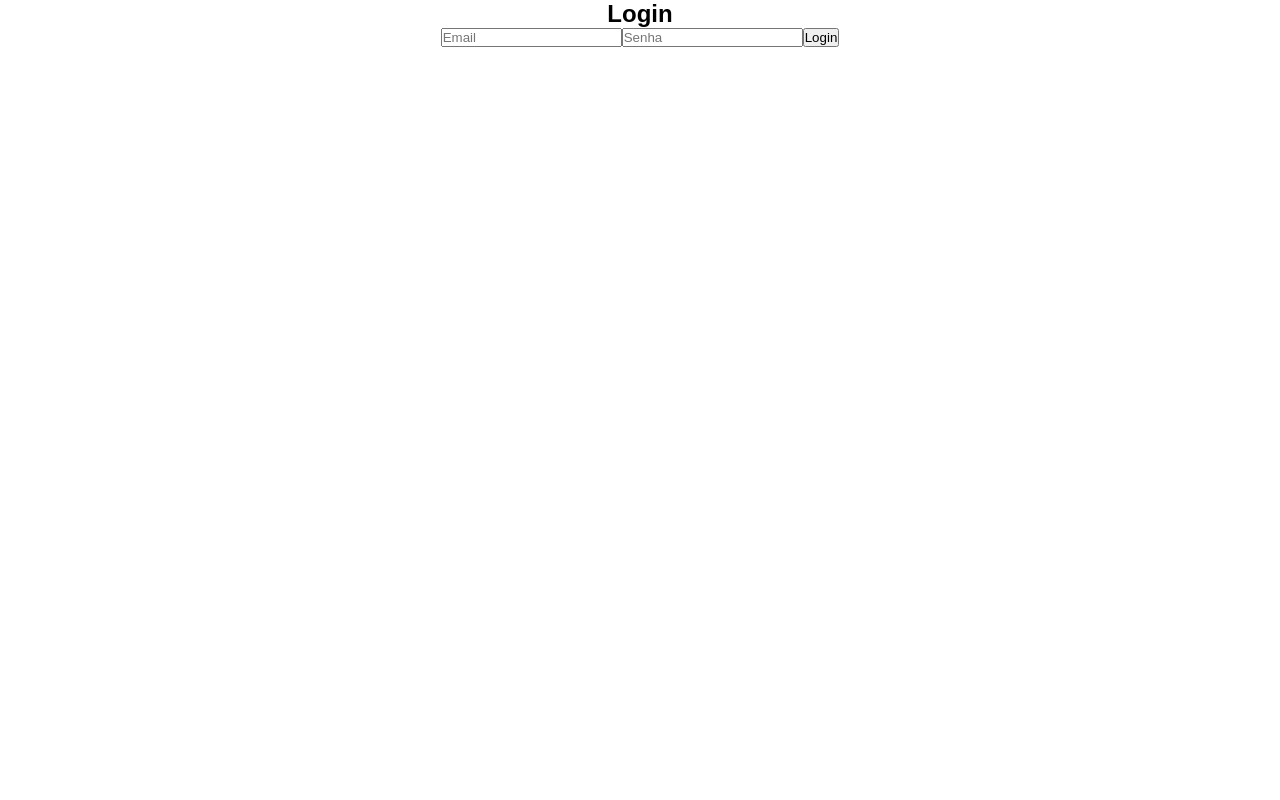
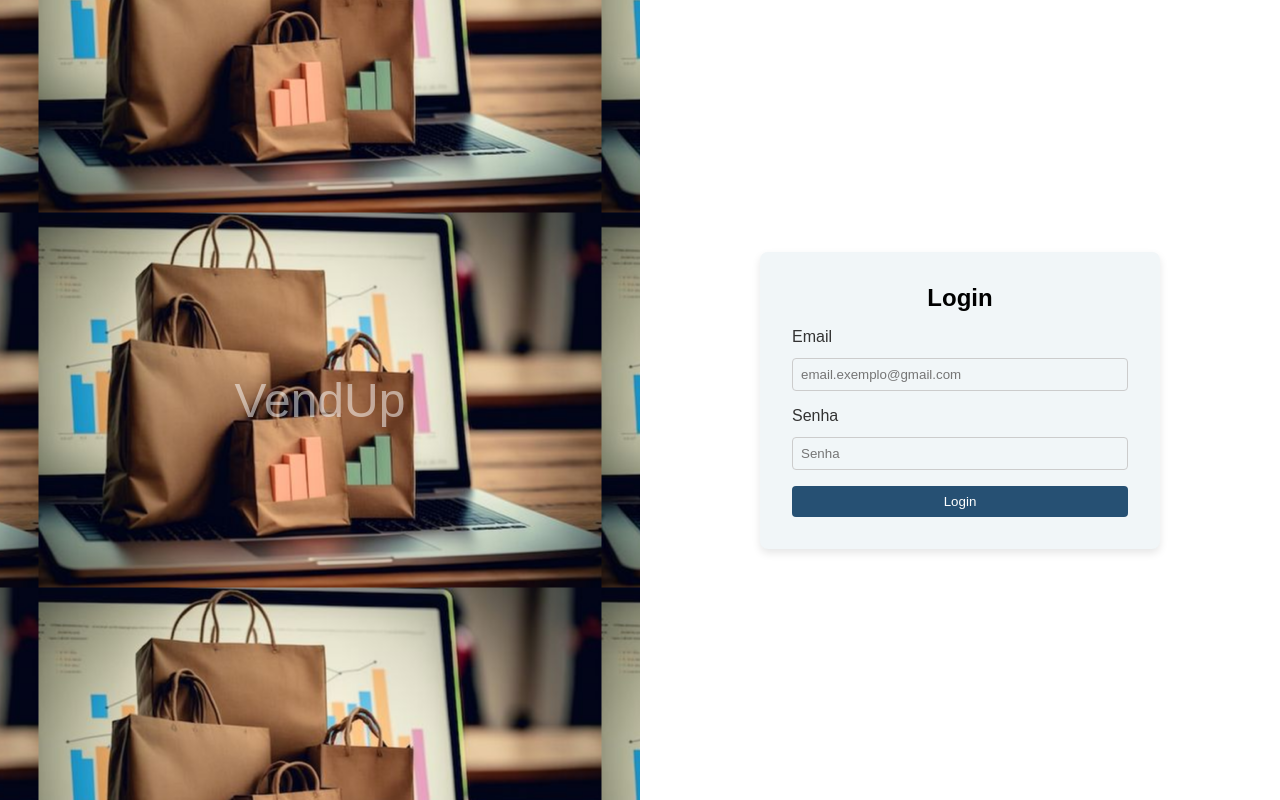
Before and after one commit to NatalyaNunes/projetoVendas, a React (Create React App) app: page / in a window 1280 px wide. Built offline with nearby package versions, Linux system fonts and the light colour scheme.

Commit message:
ajustes html login

```diff
--- a/public/index.html
+++ b/public/index.html
@@ -24,7 +24,7 @@
       work correctly both with client-side routing and a non-root public URL.
       Learn how to configure a non-root public URL by running `npm run build`.
     -->
-    <title>React App</title>
+    <title>VendUp</title>
 
   </head>
   <body>
--- a/src/components/Login.js
+++ b/src/components/Login.js
@@ -14,25 +14,43 @@ const Login = ({ login, error }) => {
     };
 
     return (
-        <div>
+      <main class="home">
+        <div class="left">
+          <span class="text-opaco">VendUp</span>
+        </div>
+         <div class="right">
+          <div class="forms">
               <h2>Login</h2>
               {error && <p>{error}</p>}
               <form onSubmit={onSubmit}>
+                <div class="cardinput mt">
+                  <label for="email">Email</label>
                     <input
                       type="email"
-              placeholder="Email"
+                      class="bg-ligth"
+                      placeholder="email.exemplo@gmail.com"
                       value={email}
                       onChange={e => setEmail(e.target.value)}
                     />
+                </div>
+                <div class="cardinput mt">
+                  <label for="senha">Senha</label>
                   <input
                     type="password"
+                    class="bg-ligth"
                     placeholder="Senha"
                     value={senha}
                     onChange={e => setSenha(e.target.value)}
                   />
-            <button type="submit">Login</button>
+                </div>
+
+                <button class="but mt" type="submit">Login</button>
               </form>
           </div>
+
+        </div>
+      </main>
+
     );
 };
 
--- a/src/index.css
+++ b/src/index.css
@@ -2,7 +2,7 @@
   --pj-blue: #265073;
   --pj-ciano: #2D9596;
   --pj-green: #9AD0C2;
-  --pj-ligth: #e7f1f5;
+  --pj-ligth: #f1f6f8;
 }
 
 * {
@@ -44,7 +44,7 @@ body, html {
 /*style forms*/
 
 .forms {
-  background-color: white;
+  background-color: var(--pj-ligth);
   padding: 2rem;
   border-radius: 8px;
   box-shadow: 0 4px 8px rgba(0, 0, 0, 0.1);
--- a/src/redux/user/reducer.js
+++ b/src/redux/user/reducer.js
@@ -29,7 +29,7 @@ const userReducer = (state = initialState, action) => {
                     ...state,
                     CurrentUser: action.payload,
                     isAuthenticated: true,
-                    error:'Logado!',
+                    error:'',
                 };
         case LOGIN_FAILURE:
                 return{
```
Lines whose indentation alone changed are shown as unchanged.
